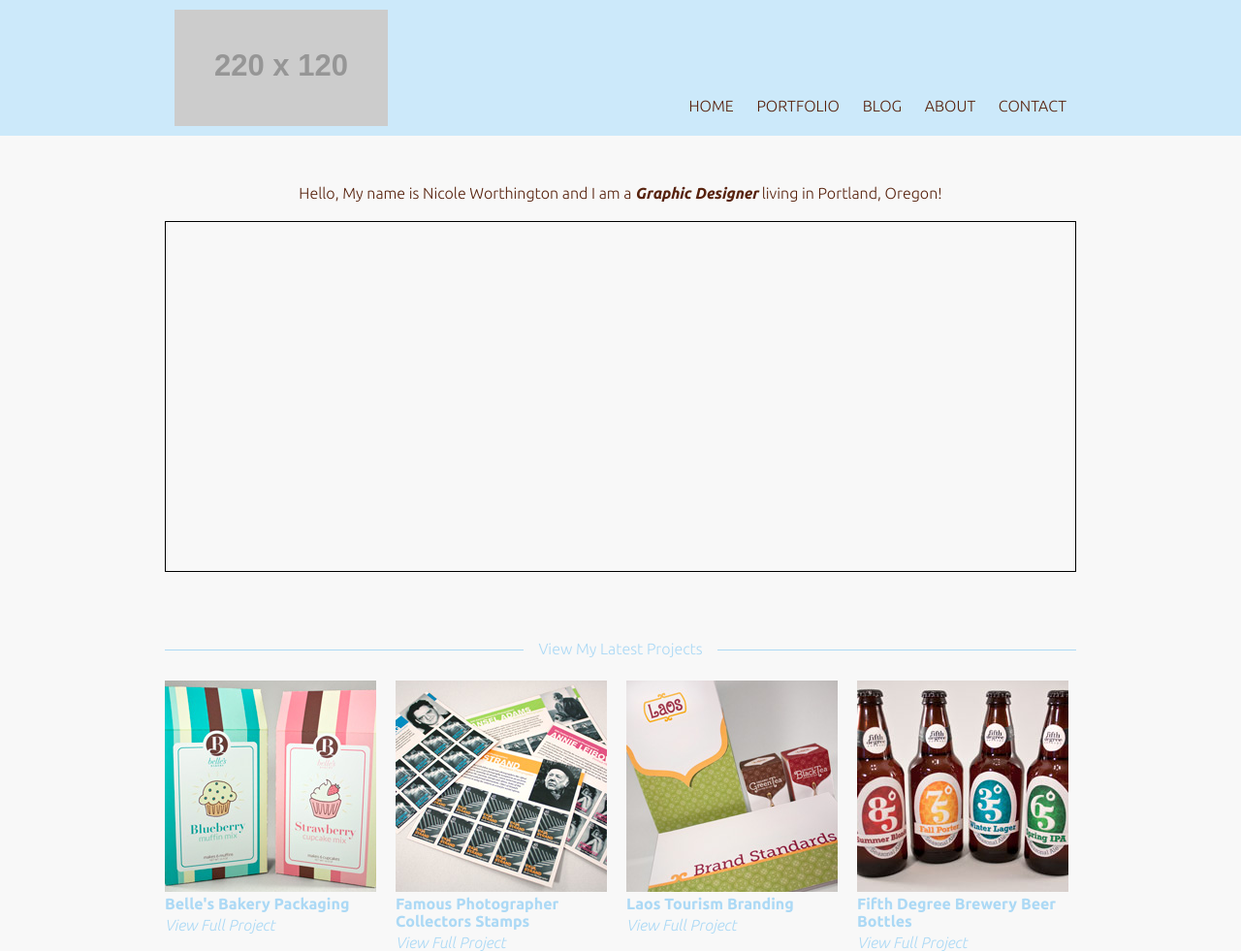
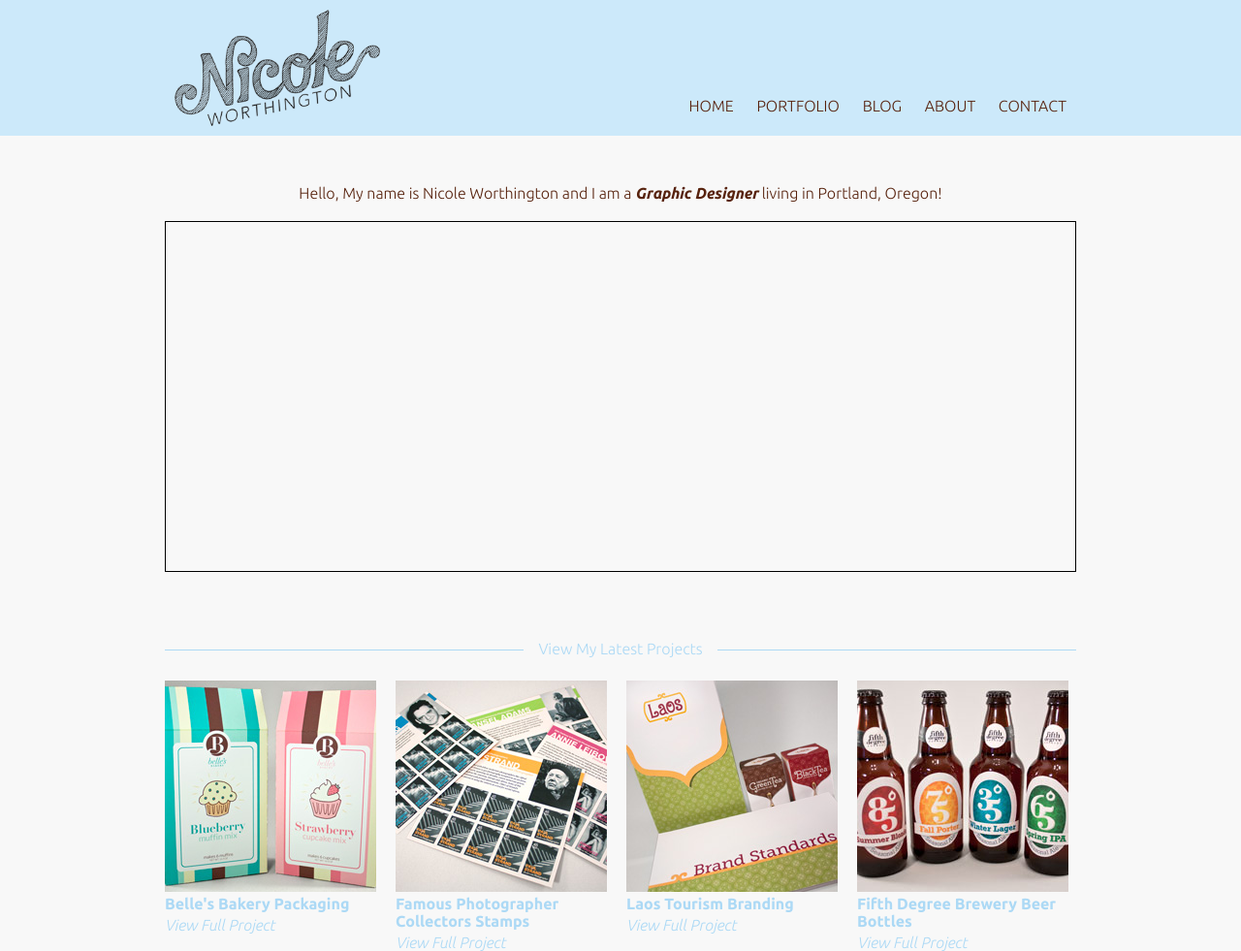
Before and after one commit to wnicole/wnicole.github.com, a Jekyll site: the page built from index.html, in a window 1280 px wide. Shown: the whole page at 97% size. Built offline with Jekyll 4.4.1, drawn with Linux system fonts in a browser that asks for light colours.

Commit message:
adding more images

```diff
--- a/_layouts/main.html
+++ b/_layouts/main.html
@@ -21,7 +21,7 @@
   <div style="width: 940px; margin: 0 auto;">
     <header class="header" style="height: 120px; padding: 10px; margin-top: -140px;">
       <div style="float: left;">
-        <img alt="" src="http://placehold.it/220x120">
+        <img alt="logo" src="img/logo.png" height="120">
       </div>
       <nav class="main-nav" style="float: right; margin-top: 90px;">
         <span class='{% if page.url == "./" %} active{% endif %}' style="padding-left: 20px;"><a href="index.html">HOME</a></span>
```
Also changed, not shown: img/logo.png (added).
